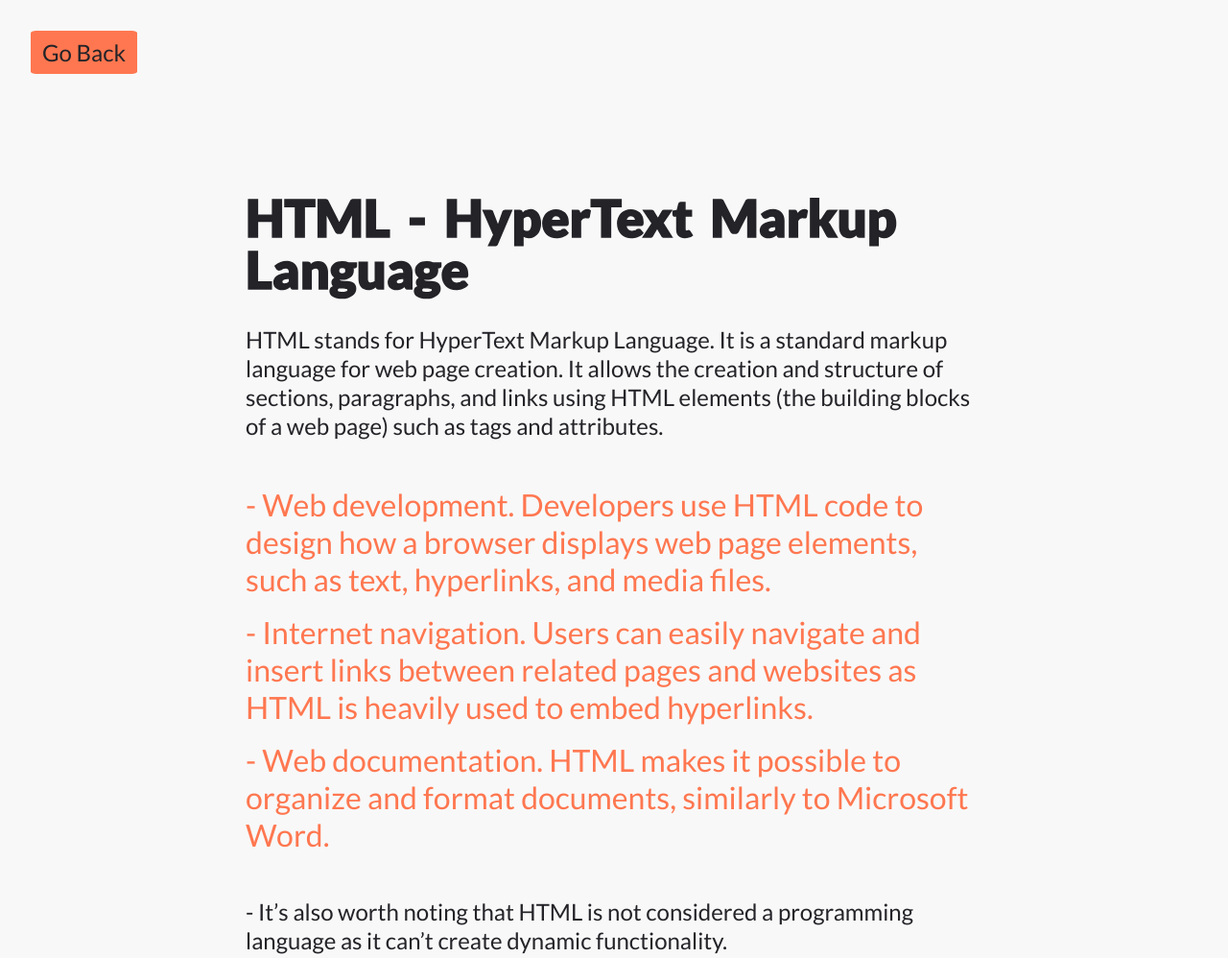
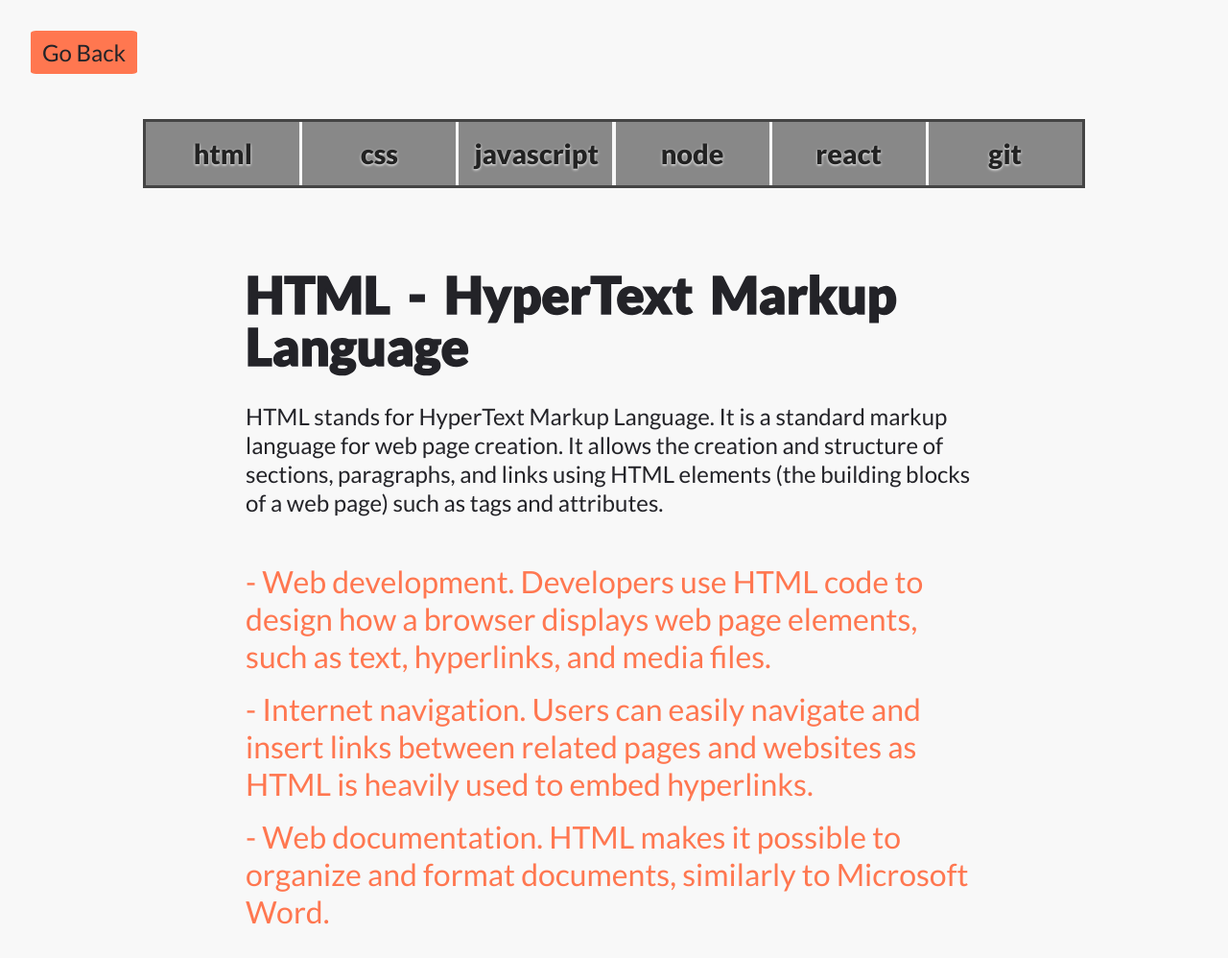
Before and after one commit to xxrobone/road2code, a website: page pages/html.html in a window 1280 px wide. Shown: the top 998 px of the page at 96% size. Drawn offline with Linux system fonts and the light colour scheme.

Commit message:
new swipe swipe_nav

```diff
--- /dev/null
+++ b/css/swipe_nav.css
@@ -0,0 +1,38 @@
+/* done this desktop first just to try out the other way around */
+#swipe_nav-wrapper {
+  border:3px solid #444;
+  max-width: 80%;
+  margin: 100px auto 0;
+}
+.swipe_nav, .swipe_nav > li {
+  list-style: none;
+  padding: 0
+}
+.swipe_nav.nav-tabs {
+   /* apply iOS momentum scrolling effect to this element */
+  display: block;
+  overflow: auto;
+  white-space: nowrap
+}
+.swipe_nav.nav-tabs > li {
+  display: inline-block
+ }
+.swipe_nav.nav-tabs > li > a {
+  display: block;
+  background: #888;
+  width: 160px;
+  text-align: center;
+  color: #222222;
+  text-decoration: none;
+  font-size: 1.8rem;
+  padding: 16px;
+  font-weight: 800;
+  text-shadow: 0 1px 3px white;
+}
+
+@media screen and (max-width: 768px) {
+    ::-webkit-scrollbar { width:0; height:0 }
+    ::-webkit-scrollbar-thumb { background: transparent}
+    ::-webkit-scrollbar-track { background-color: transparent}
+
+}
--- a/main.css
+++ b/main.css
@@ -2,7 +2,7 @@
 @import url("css/typography.css");
 @import url("css/base.css");
 @import url("css/keyframes.css");
-@import url("css/navbar.css");
+
 
 /* pages */
 @import url("css/pages.css");
@@ -12,6 +12,8 @@
 /* component */
 @import url("css/card.css");
 @import url("css/buttons.css");
+@import url("css/navbar.css");
+
 
 /* SVG / logo */
 @import url("css/logo_svg.css");
--- a/pages/html.html
+++ b/pages/html.html
@@ -6,11 +6,24 @@
   <meta http-equiv="X-UA-Compatible" content="IE=edge" />
   <meta name="viewport" content="width=device-width, initial-scale=1.0" />
   <link rel="stylesheet" href="../main.css">
+  <link rel="stylesheet" href="../css/swipe_nav.css">
   <title>Where2Start - HTML</title>
 </head>
 
-<body>
+<body class="pages_body">
   <a class="back_btn" href="../pages/resources_page.html">Go Back</a>
+  <header>
+    <div id="swipe_nav-wrapper">
+      <ul class="swipe_nav nav-tabs">
+        <li class="active"><a data-toggle="tab" href="./html.html">html</a></li>
+        <li><a data-toggle="tab" href="./css.html">css</a></li>
+        <li><a data-toggle="tab" href="./js.html">javascript</a></li>
+        <li><a data-toggle="tab" href="./node.html">node</a></li>
+        <li><a data-toggle="tab" href="./react.html">react</a></li>
+        <li><a data-toggle="tab" href="./git.html">git</a></li>
+      </ul>
+    </div>
+  </header>
   <main class="main_pages">
     <h1>HTML - HyperText Markup Language</h1>
     <p>
```
Also changed, not shown: pages/git.html (added, +15 -0 lines), pages/node.html (added, +15 -0 lines), pages/react.html (added, +12 -0 lines).
